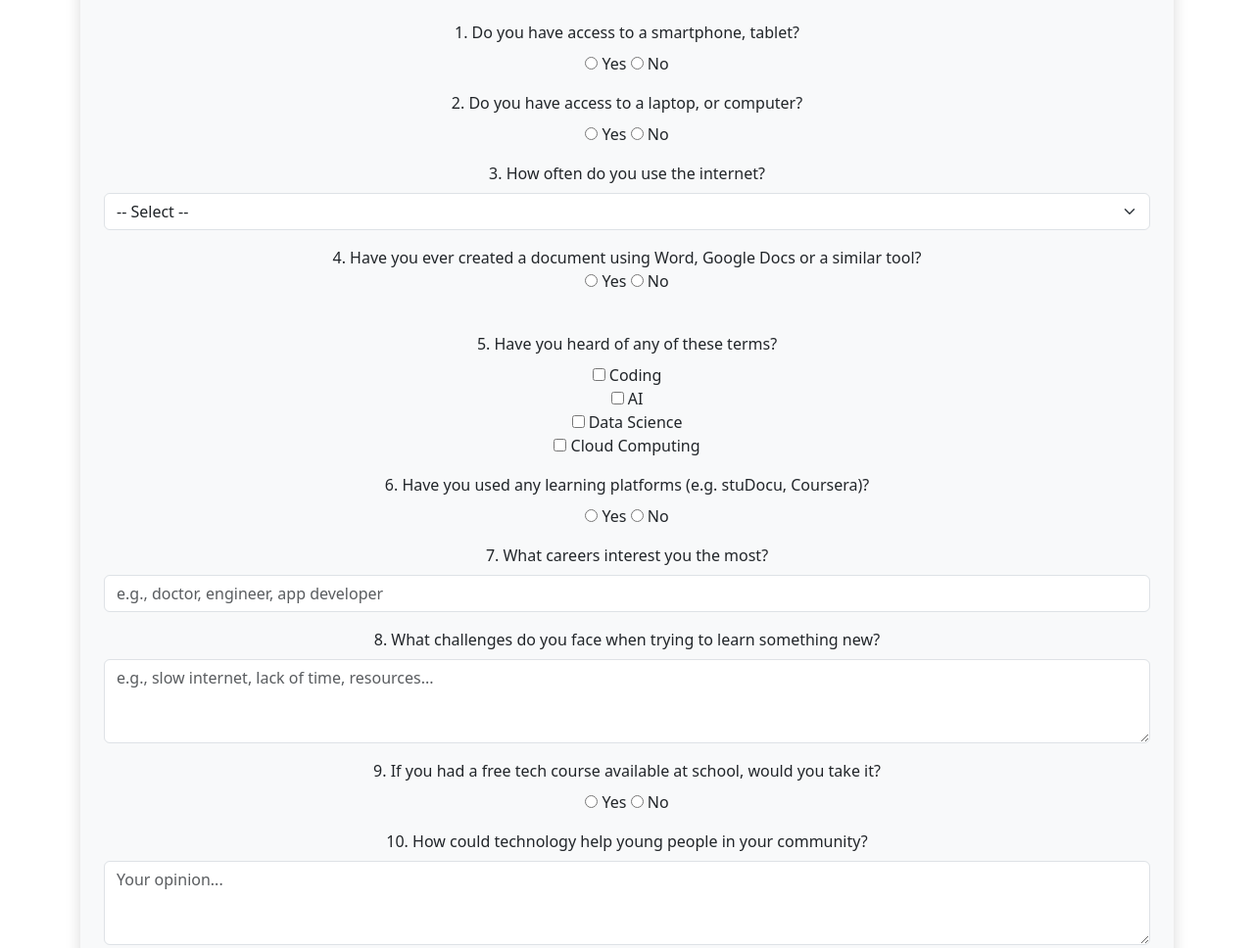
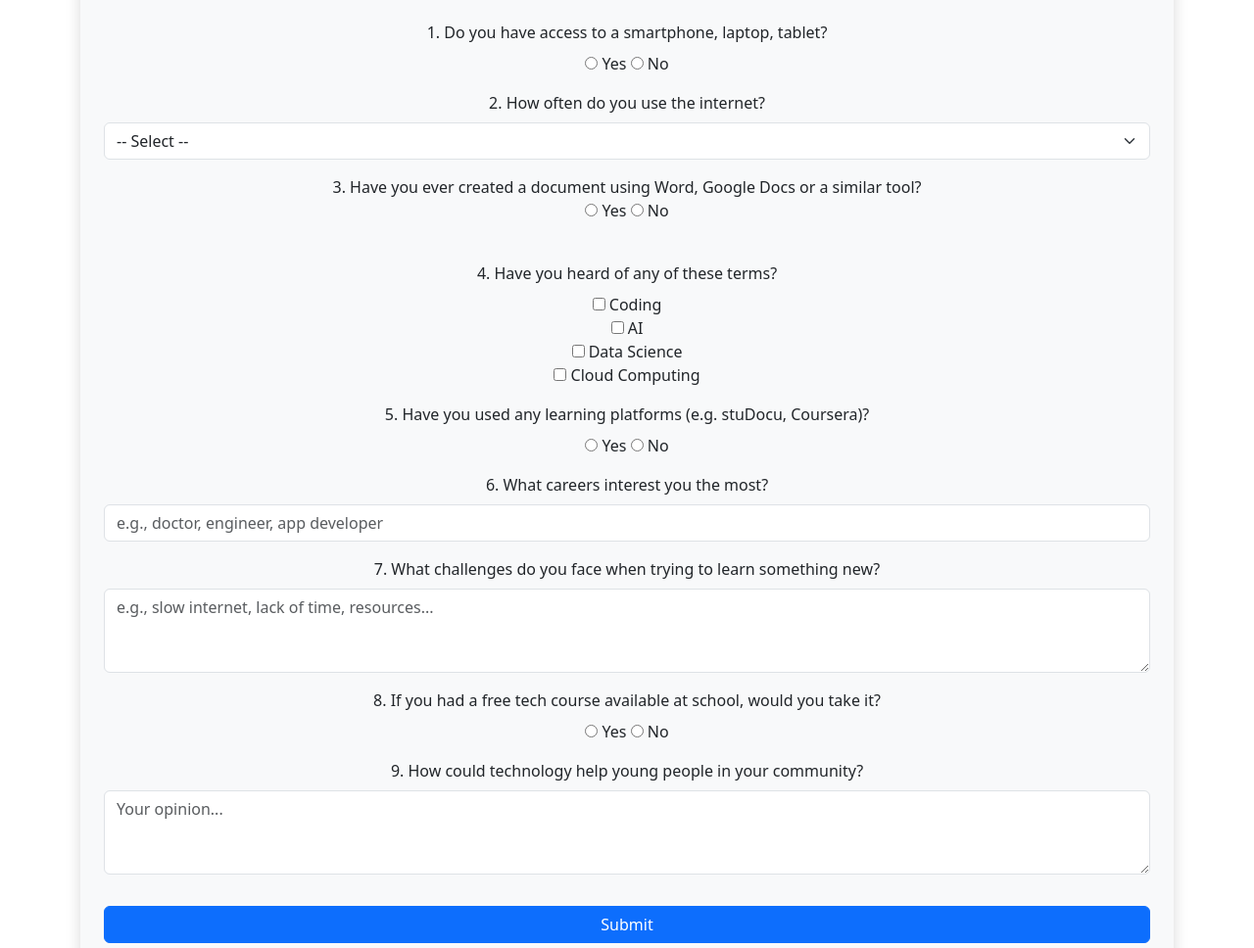
Before and after one commit to mathe209/valentinesCard, a plain HTML site: page index.html in a window 1280 px wide. Shown: the part 524-1492 px from the top of the page at 98% size. Drawn offline with nearby package versions, Linux system fonts and the light colour scheme.

Commit message:
Update index.html
new changes

```diff
--- a/index.html
+++ b/index.html
@@ -41,18 +41,13 @@
                 <h2 class="text-center mb-4">📊 Grade 12 Tech & Economic Awareness Survey</h2>
 
                 <div class="mb-3">
-                  <label class="form-label">1. Do you have access to a smartphone, tablet?</label><br>
+                  <label class="form-label">1. Do you have access to a smartphone, laptop, tablet?</label><br>
                   <input type="radio" name="device_access" value="Yes" required> Yes
                   <input type="radio" name="device_access" value="No"> No
                 </div>
-                <div class="mb-3">
-                    <label class="form-label">2. Do you have access to a laptop, or computer?</label><br>
-                    <input type="radio" name="device_access1" value="Yes" required> Yes
-                    <input type="radio" name="device_access1" value="No"> No
-                  </div>
 
                 <div class="mb-3">
-                  <label class="form-label">3. How often do you use the internet?</label><br>
+                  <label class="form-label">2. How often do you use the internet?</label><br>
                   <select name="internet_use" class="form-select" required>
                     <option value="">-- Select --</option>
                     <option value="Daily">Daily</option>
@@ -62,13 +57,13 @@
                   </select>
                 </div>
                 <div class="mb-3">
-                    <label>4. Have you ever created a document using Word, Google Docs or a similar tool?</label><br>
+                    <label>3. Have you ever created a document using Word, Google Docs or a similar tool?</label><br>
                     <input type="radio" name="document_creation" value="Yes" required> Yes
                     <input type="radio" name="document_creation" value="No"> No<br><br>
                 </div>
 
                 <div class="mb-3">
-                  <label class="form-label">5. Have you heard of any of these terms?</label><br>
+                  <label class="form-label">4. Have you heard of any of these terms?</label><br>
                   <input type="checkbox" name="tech_terms" value="Coding"> Coding<br>
                   <input type="checkbox" name="tech_terms" value="AI"> AI<br>
                   <input type="checkbox" name="tech_terms" value="Data Science"> Data Science<br>
@@ -76,29 +71,29 @@
                 </div>
 
                 <div class="mb-3">
-                  <label class="form-label">6. Have you used any learning platforms (e.g. stuDocu, Coursera)?</label><br>
+                  <label class="form-label">5. Have you used any learning platforms (e.g. stuDocu, Coursera)?</label><br>
                   <input type="radio" name="learning_platforms" value="Yes" required> Yes
                   <input type="radio" name="learning_platforms" value="No"> No
                 </div>
 
                 <div class="mb-3">
-                  <label class="form-label">7. What careers interest you the most?</label><br>
+                  <label class="form-label">6. What careers interest you the most?</label><br>
                   <input type="text" name="career_interest" class="form-control" placeholder="e.g., doctor, engineer, app developer">
                 </div>
 
                 <div class="mb-3">
-                  <label class="form-label">8. What challenges do you face when trying to learn something new?</label><br>
+                  <label class="form-label">7. What challenges do you face when trying to learn something new?</label><br>
                   <textarea name="learning_challenges" class="form-control" rows="3" placeholder="e.g., slow internet, lack of time, resources..."></textarea>
                 </div>
 
                 <div class="mb-3">
-                  <label class="form-label">9. If you had a free tech course available at school, would you take it?</label><br>
+                  <label class="form-label">8. If you had a free tech course available at school, would you take it?</label><br>
                   <input type="radio" name="course_interest" value="Yes" required> Yes
                   <input type="radio" name="course_interest" value="No"> No
                 </div>
 
                 <div class="mb-3">
-                  <label class="form-label">10. How could technology help young people in your community?</label><br>
+                  <label class="form-label">9. How could technology help young people in your community?</label><br>
                   <textarea name="community_solution" class="form-control" rows="3" placeholder="Your opinion..."></textarea>
                 </div>
 
```
